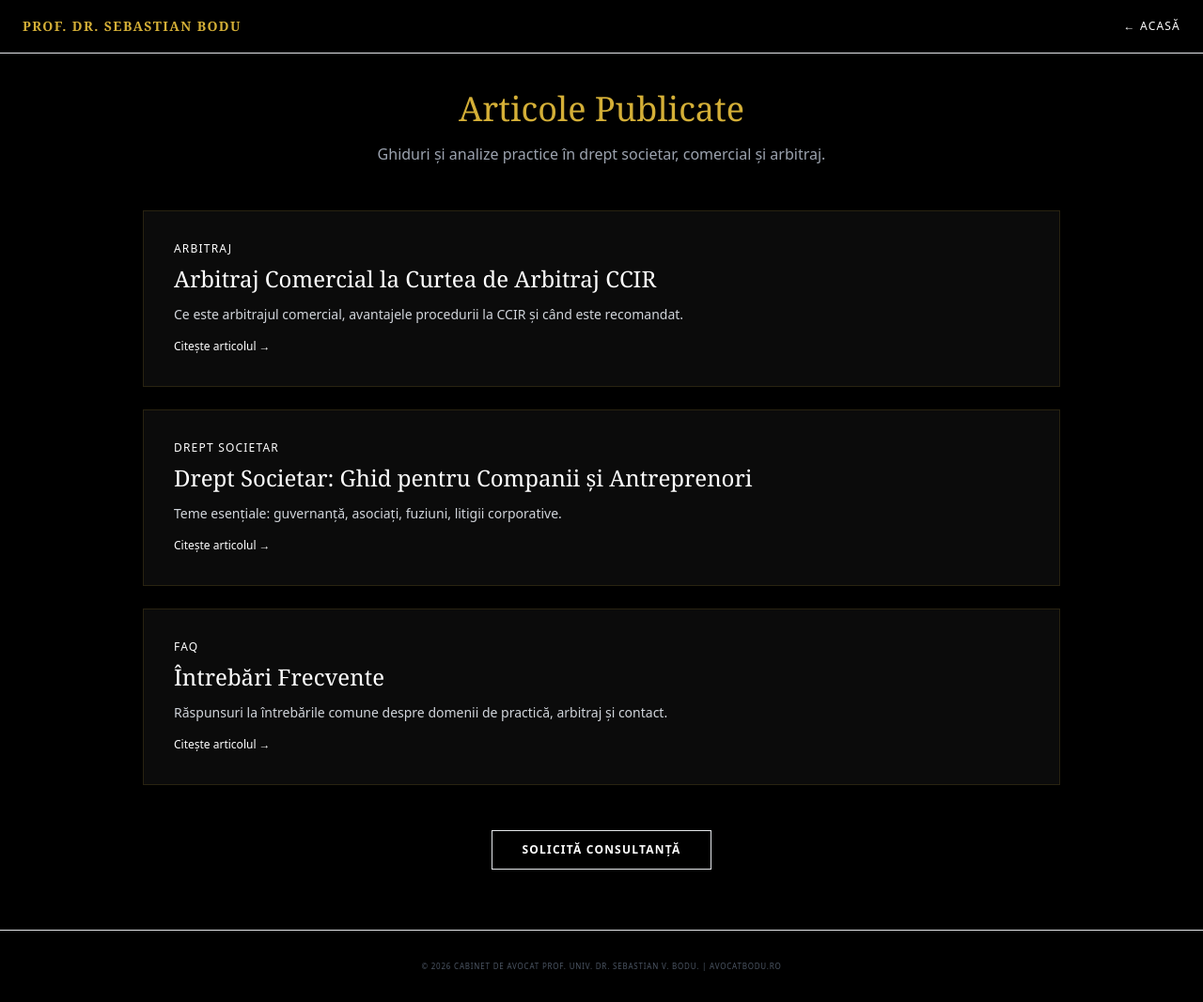
After one commit to ciprianbodu/SITE-AVOCATI, a PHP site: page /articole/ in a window 1280 px wide. The commit adds this page. Shown: the whole page at 94% size. Run offline with PHP 8.4, Linux system fonts and the light colour scheme; some libraries are stand-ins or nearby versions.

Commit message:
Add dedicated Published Articles section (articole/index.php) with full listing and improved navigation links

```diff
--- a/articole/arbitraj-comercial-ccir.php
+++ b/articole/arbitraj-comercial-ccir.php
@@ -19,7 +19,7 @@ include '../partials/header.php'; // we'll create a simple shared header or inli
     <style>body { background:#000; color:#fff; } .gold { color:#D4AF37; }</style>
 </head>
 <body class="font-sans p-6 max-w-4xl mx-auto">
-    <nav class="mb-8"><a href="/" class="gold hover:underline">← Înapoi la pagina principală</a></nav>
+    <nav class="mb-8 flex gap-4"><a href="/" class="gold hover:underline">← Acasă</a> <a href="/articole/" class="gold hover:underline">Articole</a></nav>
     <h1 class="text-3xl font-serif gold mb-6">Arbitraj Comercial la Curtea de Arbitraj Comercial Internațional (CCIR)</h1>
     <p class="mb-4 text-gray-300">Arbitrajul comercial este o metodă alternativă de soluționare a litigiilor dintre companii, mai rapidă și confidențială decât instanțele de judecată.</p>
 
--- a/articole/drept-societar-ghid.php
+++ b/articole/drept-societar-ghid.php
@@ -16,7 +16,7 @@ $keywords = "drept societar, avocat drept societar București, guvernanță corp
     <style>body { background:#000; color:#fff; } .gold { color:#D4AF37; }</style>
 </head>
 <body class="font-sans p-6 max-w-4xl mx-auto">
-    <nav class="mb-8"><a href="/" class="gold hover:underline">← Înapoi la pagina principală</a></nav>
+    <nav class="mb-8 flex gap-4"><a href="/" class="gold hover:underline">← Acasă</a> <a href="/articole/" class="gold hover:underline">Articole</a></nav>
     <h1 class="text-3xl font-serif gold mb-6">Drept Societar: Ghid pentru Companii și Antreprenori</h1>
     <p class="mb-4 text-gray-300">Dreptul societar reglementează înființarea, funcționarea și încetarea societăților comerciale, relațiile dintre asociați și organele de conducere.</p>
 
--- /dev/null
+++ b/articole/index.php
@@ -0,0 +1,65 @@
+<?php
+$title = "Articole Publicate | Drept Societar, Arbitraj, Ghiduri | Avocat Sebastian Bodu";
+$description = "Articole și ghiduri practice despre drept societar, arbitraj comercial la CCIR, întrebări frecvente și consultanță juridică de afaceri.";
+?>
+<!DOCTYPE html>
+<html lang="ro" class="scroll-smooth">
+<head>
+    <meta charset="UTF-8">
+    <meta name="viewport" content="width=device-width, initial-scale=1.0">
+    <title><?= $title ?></title>
+    <meta name="description" content="<?= $description ?>">
+    <meta name="keywords" content="articole drept societar, arbitraj CCIR, ghiduri juridice, avocat București">
+    <link rel="canonical" href="https://avocatbodu.ro/articole/">
+    <script src="https://cdn.tailwindcss.com"></script>
+    <style>
+        body { background:#000; color:#fff; }
+        .gold { color:#D4AF37; }
+        .glass-card { background: rgba(15,15,15,0.75); border: 1px solid rgba(212,175,55,0.15); }
+    </style>
+</head>
+<body class="font-sans antialiased">
+    <nav class="fixed w-full z-50 bg-black/90 border-b border-gold/20 backdrop-blur-md">
+        <div class="max-w-7xl mx-auto px-6 h-14 flex justify-between items-center">
+            <a href="/" class="font-serif text-sm tracking-widest gold uppercase font-bold">Prof. Dr. Sebastian Bodu</a>
+            <a href="/" class="text-xs uppercase tracking-widest hover:text-gold">← Acasă</a>
+        </div>
+    </nav>
+
+    <main class="pt-24 pb-16 px-6 max-w-5xl mx-auto">
+        <h1 class="font-serif text-4xl gold text-center mb-4">Articole Publicate</h1>
+        <p class="text-center text-gray-400 mb-12">Ghiduri și analize practice în drept societar, comercial și arbitraj.</p>
+
+        <div class="grid gap-6">
+            <a href="arbitraj-comercial-ccir.php" class="glass-card p-8 block hover:border-gold/60 transition">
+                <p class="text-gold text-xs uppercase tracking-widest mb-2">Arbitraj</p>
+                <h2 class="font-serif text-2xl mb-3">Arbitraj Comercial la Curtea de Arbitraj CCIR</h2>
+                <p class="text-gray-300 text-sm">Ce este arbitrajul comercial, avantajele procedurii la CCIR și când este recomandat.</p>
+                <span class="text-gold text-xs mt-4 inline-block">Citește articolul →</span>
+            </a>
+
+            <a href="drept-societar-ghid.php" class="glass-card p-8 block hover:border-gold/60 transition">
+                <p class="text-gold text-xs uppercase tracking-widest mb-2">Drept Societar</p>
+                <h2 class="font-serif text-2xl mb-3">Drept Societar: Ghid pentru Companii și Antreprenori</h2>
+                <p class="text-gray-300 text-sm">Teme esențiale: guvernanță, asociați, fuziuni, litigii corporative.</p>
+                <span class="text-gold text-xs mt-4 inline-block">Citește articolul →</span>
+            </a>
+
+            <a href="intrebari-frecvente.php" class="glass-card p-8 block hover:border-gold/60 transition">
+                <p class="text-gold text-xs uppercase tracking-widest mb-2">FAQ</p>
+                <h2 class="font-serif text-2xl mb-3">Întrebări Frecvente</h2>
+                <p class="text-gray-300 text-sm">Răspunsuri la întrebările comune despre domenii de practică, arbitraj și contact.</p>
+                <span class="text-gold text-xs mt-4 inline-block">Citește articolul →</span>
+            </a>
+        </div>
+
+        <div class="mt-12 text-center">
+            <a href="/#contact" class="inline-block border border-gold text-gold py-3 px-8 uppercase tracking-widest text-xs font-bold hover:bg-gold hover:text-black transition">Solicită consultanță</a>
+        </div>
+    </main>
+
+    <footer class="py-8 bg-black text-center text-[8px] text-gray-600 uppercase tracking-widest border-t border-gold/10">
+        &copy; <?= date("Y") ?> Cabinet de Avocat Prof. Univ. Dr. Sebastian V. Bodu. | avocatbodu.ro
+    </footer>
+</body>
+</html>
--- a/en.php
+++ b/en.php
@@ -275,7 +275,8 @@ if ($_SERVER["REQUEST_METHOD"] == "POST" && isset($_POST['trimite_contact'])) {
 
 
     <section class="py-12 px-6 max-w-7xl mx-auto border-t border-white/5">
-        <h2 class="font-serif text-2xl text-gold uppercase tracking-widest text-center mb-8">Articles & Guides</h2>
+        <h2 class="font-serif text-2xl text-gold uppercase tracking-widest text-center mb-4">Published Articles</h2>
+        <p class="text-center text-gray-400 text-sm mb-8"><a href="/articole/" class="gold hover:underline">View all articles →</a></p>
         <div class="grid grid-cols-1 md:grid-cols-3 gap-6">
             <a href="/articole/arbitraj-comercial-ccir.php" class="glass-card p-6 hover:border-gold/60 transition">
                 <h3 class="font-serif text-gold mb-2">Commercial Arbitration CCIR</h3>
--- a/index.php
+++ b/index.php
@@ -275,7 +275,8 @@ if ($_SERVER["REQUEST_METHOD"] == "POST" && isset($_POST['trimite_contact'])) {
 
 
     <section class="py-12 px-6 max-w-7xl mx-auto border-t border-white/5">
-        <h2 class="font-serif text-2xl text-gold uppercase tracking-widest text-center mb-8">Articole & Ghiduri</h2>
+        <h2 class="font-serif text-2xl text-gold uppercase tracking-widest text-center mb-4">Articole Publicate</h2>
+        <p class="text-center text-gray-400 text-sm mb-8"><a href="/articole/" class="gold hover:underline">Vezi toate articolele →</a></p>
         <div class="grid grid-cols-1 md:grid-cols-3 gap-6">
             <a href="/articole/arbitraj-comercial-ccir.php" class="glass-card p-6 hover:border-gold/60 transition">
                 <h3 class="font-serif text-gold mb-2">Arbitraj Comercial CCIR</h3>
--- a/sitemap.xml
+++ b/sitemap.xml
@@ -34,4 +34,10 @@
     <changefreq>monthly</changefreq>
     <priority>0.6</priority>
   </url>
+  <url>
+    <loc>https://avocatbodu.ro/articole/</loc>
+    <lastmod>2026-10-17</lastmod>
+    <changefreq>weekly</changefreq>
+    <priority>0.8</priority>
+  </url>
 </urlset>
```
